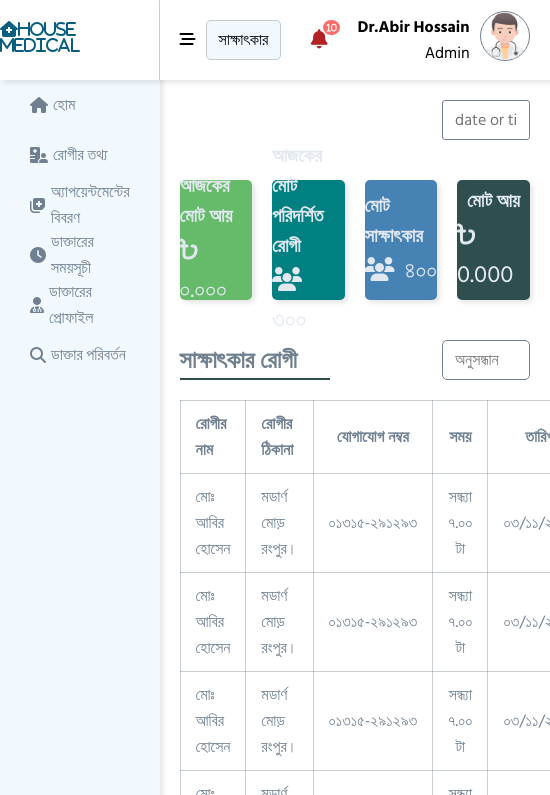
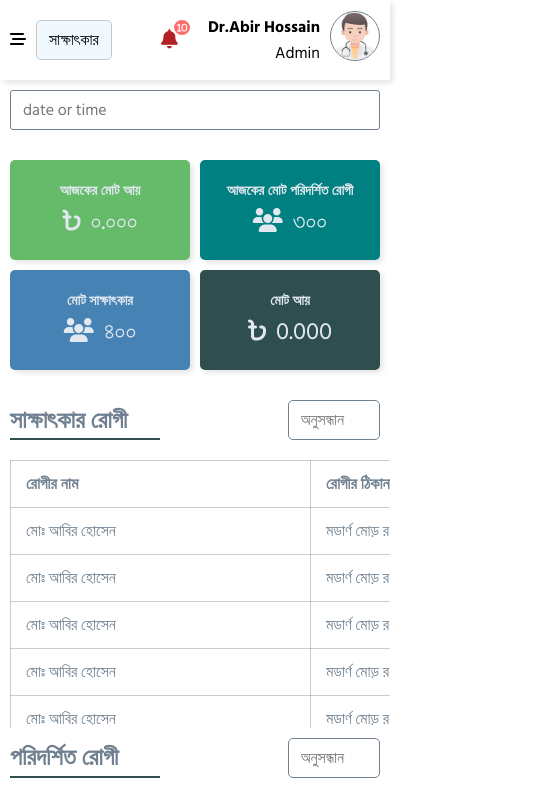
Before and after one commit to subashebrom/doctor-appointment-soft-app, a plain HTML site: page index.html in a window 390 px wide. Shown: the top 795 px of the page, 550 px wide, since content can reach past the window. Drawn offline with Linux system fonts and the light colour scheme.

Commit message:
responsive

```diff
--- a/css/appointment-details.css
+++ b/css/appointment-details.css
@@ -132,6 +132,15 @@ a {
 
 .sh-left-side-menu-items i {
     margin-right: 5px;
+}
+
+/* ==== MOBILE RESPONSIVE ==== */
+@media(max-width:768px) {
+
+    .sh-left-side-menu-container-icon,
+    .sh-left-side-menu-container {
+        display: none;
+    }
 }
 
 /* === RIGHT ITEM DETAILS SECTION === */
@@ -342,3 +351,51 @@ td {
     text-align: center;
     box-shadow: 3px 3px 3px 5px rgb(0, 0, 0, 0.1);
 }
+
+/* ==== MOBILE RESPONSIVE ==== */
+@media(max-width: 768px) {
+    .sh-patients-section {
+        padding: 10px;
+        width: 100%;
+        height: 90vh;
+        overflow: scroll;
+    }
+
+    .sh-patients-name {
+        min-width: 300px;
+    }
+
+    .sh-patients-address {
+        min-width: 350px;
+    }
+
+    .sh-time {
+        min-inline-size: 150px;
+    }
+
+    .sh-patient-status {
+        min-inline-size: 150px;
+    }
+
+    .sh-visit-fee {
+        min-inline-size: 150px;
+    }
+
+    .sh-inspection {
+        min-inline-size: 150px;
+    }
+
+    .sh-footer-section {
+        display: none;
+    }
+    .sh-pagination-section {
+        padding: 10px;
+        display: flex;
+        align-items: end;
+        justify-content: end;
+    }
+    .sh-doctor-nav-section{
+        padding: 10px;
+        position: static;
+    }
+}
--- a/css/index.css
+++ b/css/index.css
@@ -1,30 +1,38 @@
 @import url('https://fonts.googleapis.com/css2?family=Hind+Siliguri:wght@300;400;500;600;700&display=swap');
-*{
+
+* {
     margin: 0;
     padding: 0;
     box-sizing: border-box;
     font-family: "Hind Siliguri", sans-serif;
 }
-:root{
+
+:root {
     --bg-color: #f1f9ff;
     --btn-bg-color: #095d7e;
     --btn-hover: #0065c0;
-    --secondary-size: 1.20rem; /* 20px */
-    --primary-size: 1rem; /* 16px */
+    --secondary-size: 1.20rem;
+    /* 20px */
+    --primary-size: 1rem;
+    /* 16px */
 }
-ul{
+
+ul {
     list-style-type: none;
 }
-a{
+
+a {
     text-decoration: none;
 }
+
 /* ==== LEFT AND TOP ITEMS ==== */
-.sh-left-and-top-items-section{
+.sh-left-and-top-items-section {
     width: 100%;
     display: flex;
 }
+
 /* === JUST ICONS === */
-.sh-left-side-menu-container-icon{
+.sh-left-side-menu-container-icon {
     width: 60px;
     height: 100vh;
     box-shadow: 3px 3px 5px rgb(0, 0, 0, 0.1);
@@ -34,7 +42,8 @@ a{
     top: 0;
     position: sticky;
 }
-.sh-brand-logo-icons{
+
+.sh-brand-logo-icons {
     height: 80px;
     display: flex;
     align-items: center;
@@ -44,18 +53,22 @@ a{
     top: 0;
     position: sticky;
     box-shadow: 3px 3px 5px rgb(0, 0, 0, 0.1);
-    border-inline-end:1px solid #70809063;
+    border-inline-end: 1px solid #70809063;
 }
-.sh-brand-logo-icons a{
+
+.sh-brand-logo-icons a {
     color: var(--btn-bg-color);
 }
-.sh-left-side-menu-items-icons ul{
+
+.sh-left-side-menu-items-icons ul {
     width: 100%;
 }
-.sh-left-side-menu-items-icons li{
+
+.sh-left-side-menu-items-icons li {
     height: 50px;
 }
-.sh-left-side-menu-items-icons a{
+
+.sh-left-side-menu-items-icons a {
     height: 100%;
     width: 100%;
     transition: all 0.3s ease-in-out;
@@ -65,13 +78,15 @@ a{
     align-items: center;
     justify-content: center;
 }
-.sh-left-side-menu-items-icons a:hover{
+
+.sh-left-side-menu-items-icons a:hover {
     background: var(--btn-bg-color);
     color: white;
 }
+
 /* ================================ */
 /* === LEFT SIDE MENU ITEMS === */
-.sh-left-side-menu-container{
+.sh-left-side-menu-container {
     left: 0;
     top: 0;
     position: sticky;
@@ -79,29 +94,34 @@ a{
     height: 100vh;
     background-color: var(--bg-color);
     box-shadow: 3px 3px 5px rgb(0, 0, 0, 0.1);
-    transition:  all 0.5s ease;
+    transition: all 0.5s ease;
 }
+
 /* === BRAND LOGO === */
-.sh-brand-logo{
+.sh-brand-logo {
     height: 80px;
     display: flex;
     align-items: center;
     justify-content: center;
     background: white;
-    box-shadow:  3px 3px 5px rgb(0, 0, 0, 0.1);
-    border-inline-end:1px solid #70809063 ;
+    box-shadow: 3px 3px 5px rgb(0, 0, 0, 0.1);
+    border-inline-end: 1px solid #70809063;
 }
-.sh-brand-logo a{
+
+.sh-brand-logo a {
     color: var(--btn-bg-color);
 }
+
 /* === MENU ITEMS === */
-.sh-left-side-menu-items ul{
+.sh-left-side-menu-items ul {
     width: 100%;
 }
-.sh-left-side-menu-items li{
+
+.sh-left-side-menu-items li {
     height: 50px;
 }
-.sh-left-side-menu-items a{
+
+.sh-left-side-menu-items a {
     height: 100%;
     width: 100%;
     padding: 0 30px;
@@ -111,19 +131,30 @@ a{
     display: flex;
     align-items: center;
 }
-.sh-left-side-menu-items a:hover{
+
+.sh-left-side-menu-items a:hover {
     background-color: var(--btn-hover);
     color: white;
 }
-.sh-left-side-menu-items i{
+
+.sh-left-side-menu-items i {
     margin-right: 5px;
 }
+
+/* ===== MOBILE RESPONSIVE ===== */
+@media(max-width: 768px) {
+    .sh-left-side-menu-container-icon, .sh-left-side-menu-container {
+        display: none;
+    }
+}
+
 /* === RIGHT ITEM DETAILS SECTION === */
-.sh-right-item-details-section{
+.sh-right-item-details-section {
     width: 100%;
 }
+
 /* === TOP NAV ITEMS === */
-.sh-doctor-nav-section{
+.sh-doctor-nav-section {
     width: 100%;
     height: 80px;
     padding: 0 20px;
@@ -135,19 +166,23 @@ a{
     align-items: center;
     justify-content: space-between;
 }
+
 /* === DOCTOR NAV LEFT CONTAINER === */
-.sh-doctor-nav-left-container ul{
+.sh-doctor-nav-left-container ul {
     display: flex;
     align-items: center;
     gap: 10px;
 }
-.sh-menu-hover{
+
+.sh-menu-hover {
     color: black;
 }
-.show-short-menu{
+
+.show-short-menu {
     display: none;
 }
-.appointment-btn a{
+
+.appointment-btn a {
     transition: all 0.3s ease-in-out;
     background: var(--bg-color);
     border: 1px solid rgba(128, 128, 128, 0.397);
@@ -156,23 +191,27 @@ a{
     font-size: var(--primary-size);
     color: black;
 }
-.appointment-btn a:hover{
+
+.appointment-btn a:hover {
     background: var(--btn-hover);
     color: white;
 }
+
 /* === DOCTOR NAV RIGHT CONTAINER === */
-.sh-doctor-nav-right-container{
+.sh-doctor-nav-right-container {
     display: flex;
     align-items: center;
 }
+
 /* === NOTIFICATION ICON */
-.sh-notificatio-icon{
+.sh-notificatio-icon {
     position: relative;
     margin-right: 30px;
     color: #B22222;
     font-size: var(--secondary-size);
 }
-.sh-notificatio-icon i::after{
+
+.sh-notificatio-icon i::after {
     position: absolute;
     content: "10";
     text-align: center;
@@ -185,154 +224,243 @@ a{
     margin-left: -4px;
 
 }
+
 /* === DOCTOR PROFILE === */
-.sh-doctor-profile{
+.sh-doctor-profile {
     display: flex;
     align-items: center;
     justify-content: center;
     gap: 10px;
 }
-.sh-doctor-name{
+
+.sh-doctor-name {
     display: flex;
     flex-direction: column;
     align-items: flex-end;
 }
-.sh-doctor-image img{
+
+.sh-doctor-image img {
     width: 50px;
     height: 50px;
     border-radius: 50%;
     border: 1px solid #708090;
 }
+
 /*  === FILLTER === */
-.sh-fillter{
+.sh-fillter {
     width: 100%;
     padding: 20px;
     display: flex;
     justify-content: flex-end;
 }
-.sh-fillter input{
+
+.sh-fillter input {
     width: 25%;
     border: 1px solid #708090;
     border-radius: 3px;
     padding: 6px 12px;
     font-size: 1rem;
 }
-.sh-fillter input:focus{
+
+.sh-fillter input:focus {
     outline: none;
 }
+
 /* === REVENUE SECTION === */
-.sh-revenue-section{
+.sh-revenue-section {
     width: 100%;
     gap: 20px;
     padding: 20px;
     display: flex;
 }
-.sh-revenue-container{
+
+.sh-revenue-container {
     width: 100%;
     height: 120px;
     border-radius: 5px;
-    box-shadow: 3px 3px 5px rgb(0, 0, 0, 0.1);
     display: flex;
     flex-direction: column;
     align-items: center;
     justify-content: center;
+    box-shadow: 3px 3px 5px rgb(0, 0, 0, 0.1);
 }
-.sh-revenue-container p{
+
+.sh-revenue-container p {
     font-size: 1.50rem;
 }
-.sh-revenue-container i{
+
+.sh-revenue-container i {
     margin-right: 10px;
 }
-.sh-revenue-container-one-bg{
+
+.sh-revenue-container-one-bg {
     background: #66BB6A;
     color: #E2E8F0;
 }
-.sh-revenue-container-two-bg{
+
+.sh-revenue-container-two-bg {
     background: #008080;
     color: #E2E8F0;
 }
-.sh-revenue-container-three-bg{
+
+.sh-revenue-container-three-bg {
+    color: #E2E8F0;
     background: #4682B4;
+}
+
+.sh-revenue-container-four-bg {
     color: #E2E8F0;
+    background: #2F4F4F;
 }
-.sh-revenue-container-four-bg{
-    background: #2F4F4F;
-    color: #E2E8F0;
+/* ==== MOBILE RESPONSIVE ==== */
+@media(max-width: 768px){
+    .sh-revenue-section {
+        width: 100%;
+        gap: 10px;
+        padding-left: 10px;
+        display: grid;
+        grid-template-columns: 50% 50%;
+    }
+    .sh-fillter{
+        padding: 10px;
+    }
+    .sh-fillter input{
+        width: 100%;
+    }
+    .sh-revenue-container h3{
+        font-size: 0.875rem;
+        text-align: center;
+        align-items: flex-start;
+    }
+    .sh-doctor-nav-section{
+        padding: 10px;
+    }
+    .sh-revenue-container p {
+        font-size: 1.5rem;
+    }
+    .sh-revenue-container{
+        max-height: 100px;
+    }
 }
 /* === PATIENTS SECTION === */
-.sh-patients-section{
+.sh-patients-section {
     width: 100%;
     height: 60vh;
     padding: 20px;
     overflow: auto;
 }
-.sh-patients-section table{
+
+.sh-patients-section table {
     width: 100%;
     border-collapse: collapse;
 }
-.sh-patients-section th, td{
-    border: 1px solid #70809063;
+
+.sh-patients-section th,
+td {
     padding: 10px 15px;
     color: #708090;
+    border: 1px solid #70809063;
 }
-.sh-new-patients{
+
+.sh-new-patients {
     width: 100%;
     display: flex;
     align-items: center;
-    justify-content: space-between;
     position: relative;
     margin-bottom: 20px;
+    justify-content: space-between;
 }
-.sh-new-patients h1{
+
+.sh-new-patients h1 {
     font-size: 1.5rem;
     color: #708090;
 }
-.sh-new-patients h1::before{
+
+.sh-new-patients h1::before {
+    content: "";
+    bottom: 0;
+    height: 2px;
+    width: 150px;
     position: absolute;
-    content: "";
     background-color: #2F4F4F;
-    width: 150px;
-    height: 2px;
-    bottom: 0;
 }
-.sh-new-patients input{
+
+.sh-new-patients input {
     width: 25%;
     border: 1px solid #708090;
     border-radius: 5px;
     padding: 6px 12px;
     font-size: var(--primary-size);
 }
-.sh-new-patients input:focus{
+
+.sh-new-patients input:focus {
     outline: none;
 }
-.sh-patients-name{
+
+.sh-patients-name {
     width: 25%;
     text-align: left;
 }
-.sh-patients-address{
+
+.sh-patients-address {
     width: 15%;
     text-align: left;
 }
-.sh-text-center{
+
+.sh-text-center {
     text-align: center;
 }
-.sh-action-btns{
+
+.sh-action-btns {
     text-align: center;
 }
-.sh-action-btn-style{
+
+.sh-action-btn-style {
     border: none;
     background: none;
     padding: 0 5px;
     font-size: 1rem;
 }
-.sh-check-btn{
+
+.sh-check-btn {
     color: #66BB6A;
 }
-.sh-delete-btn{
+
+.sh-delete-btn {
     color: #b22222b1;
 }
-.sh-footer-section{
+
+.sh-footer-section {
     padding: 20px;
     text-align: center;
     box-shadow: -3px -3px 5px rgb(0, 0, 0, 0.1);
 }
+/* ==== MOBILE RESPONSIVE ==== */
+@media(max-width: 768px){
+    .sh-patients-section{
+        padding: 10px;
+        width: 100%;
+        height: 40vh;
+    }
+    .sh-patients-name {
+        min-width: 300px;
+    }
+    .sh-patients-address{
+        min-width: 350px;
+    }
+    .sh-time{
+        min-inline-size: 150px;
+    }
+    .sh-patient-status{
+        min-inline-size: 150px;
+    }
+    .sh-visit-fee{
+        min-inline-size: 150px;
+    }
+    .sh-inspection{
+        min-inline-size: 150px;
+    }
+    .sh-footer-section{
+        display: none;
+    }
+}
--- a/css/patient-info.css
+++ b/css/patient-info.css
@@ -116,6 +116,12 @@ a{
 }
 .sh-left-side-menu-items i{
     margin-right: 5px;
+}
+/* ==== MOBILE RESPONSIVE ==== */
+@media(max-width:768px){
+    .sh-left-side-menu-container-icon, .sh-left-side-menu-container{
+        display: none;
+    }
 }
 /* === RIGHT ITEM DETAILS SECTION === */
 .sh-right-item-details-section{
@@ -331,3 +337,31 @@ a{
     text-align: center;
     box-shadow: 3px 3px 3px 5px rgb(0, 0, 0, 0.1);
 }
+/* ==== MOBILE RESPONSIVE ==== */
+@media(max-width: 768px){
+    .sh-patient-info-payment-methods-section{
+        width: 100%;
+        padding: 10px;
+        display: flex;
+        flex-direction: column;
+    }
+    .sh-payment-methods-section{
+        width: 100%;
+    }
+    .sh-doctor-nav-section{
+        padding: 10px;
+    }
+    .sh-right-item-details-section{
+        width: 100%;
+    }
+    .sh-patient-information-container{
+        padding: 10px;
+    }
+    .sh-patient-information-section, .sh-payment-methods-section{
+        margin: 0;
+        margin-top: 10px;
+    }
+    .sh-submit-btn{
+        width: 100%;
+    }
+}
```
Also changed, not shown: css/doctor-time-manage.css (+125 -53 lines).
